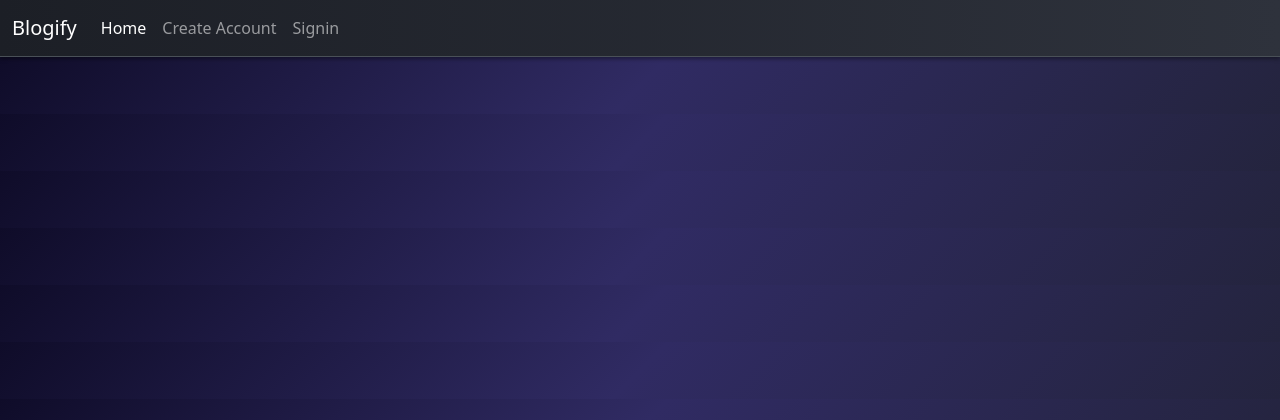
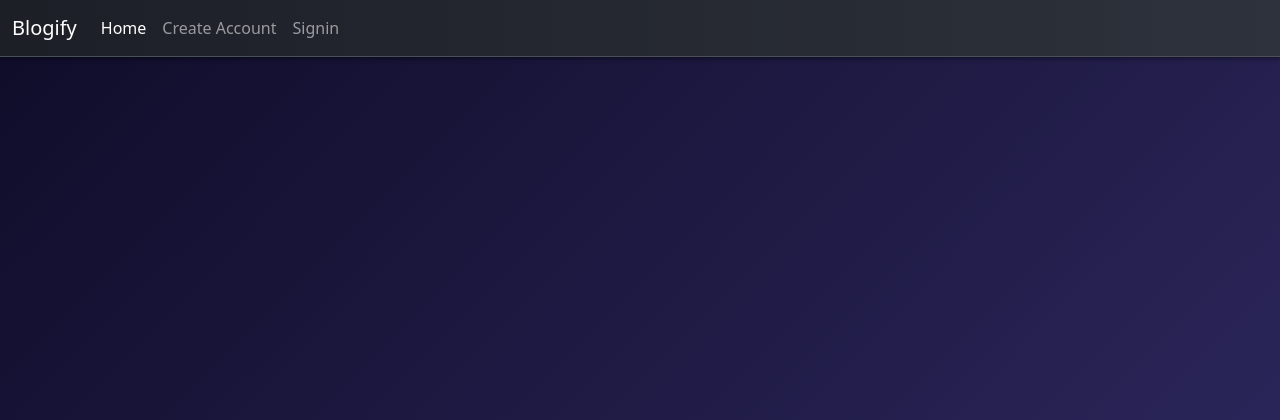
Before and after one commit to Jiyanainwani/BlogVerse, a Node server app: page / in a window 1280 px wide. Shown: the top 420 px of the page. Run offline with Node 20, Linux system fonts and the light colour scheme; data that the repository does not hold is empty; some libraries are stand-ins or nearby versions.

Commit message:
Update home.ejs

```diff
--- a/views/home.ejs
+++ b/views/home.ejs
@@ -9,7 +9,11 @@
     height: auto;
   }
   body{
- background: linear-gradient(135deg, #0f0c29, #302b63, #24243e);  }
+  background: linear-gradient(135deg, #0f0c29, #302b63);
+  background-repeat: no-repeat;
+  background-attachment: fixed;
+  background-size: cover;
+  color: white;  }
     </style>
   </head>
   <body>
```
